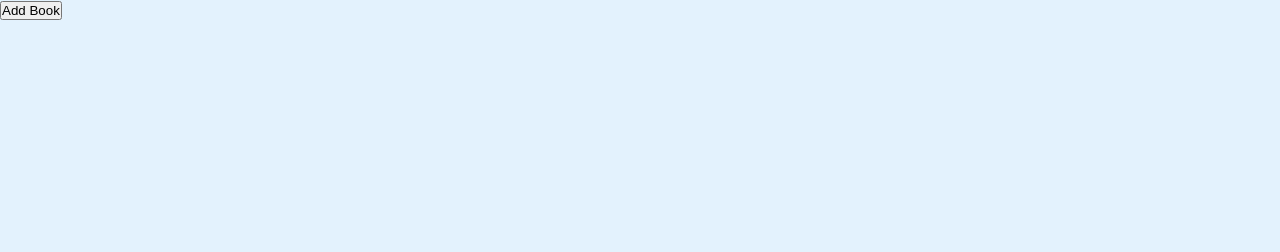
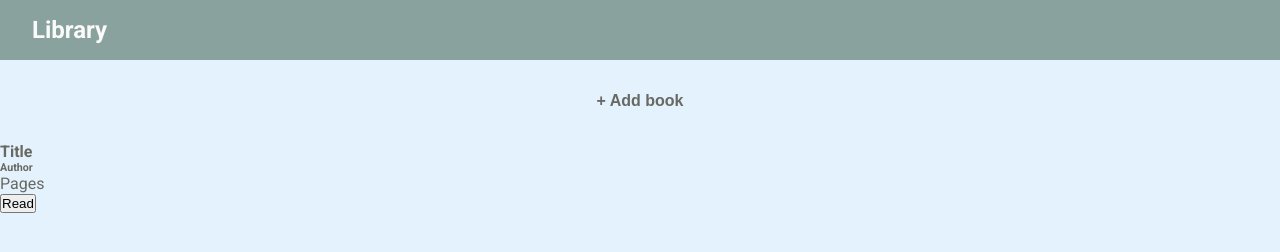
Before and after one commit to ClydeMondero/library-app, a plain HTML site: page index.html in a window 1280 px wide. Drawn offline with Linux system fonts and the light colour scheme.

Commit message:
Added styles to the add book button

```diff
--- a/index.html
+++ b/index.html
@@ -13,28 +13,22 @@
     />
   </head>
   <body>
+    <div class="container">
       <!-- Header -->
-    <!-- <div class="header">
+      <div class="header">
         <h2>Library</h2>
-    </div> -->
-
-    <!-- Books -->
-    <!-- <div class="books-container">
-      <div class="book">
-        <h4>Title</h4>
-        <h6>Author</h6>
-        <p>Pages</p>
-        <button>Read</button>
       </div>
-    </div> -->
 
       <!-- TODO: Style Button -->
-    <button class="add-book-btn">Add Book</button>
 
-    <!-- Add Book Form  -->
+      <div class="btn-container">
+        <button class="add-book-btn">+ Add book</button>
+      </div>
+
+      <!-- Add Book Form -->
       <div class="form-container">
         <form class="form">
-        <h2>Add New Book</h2>
+          <h2>Add new book</h2>
           <input type="text" name="title" placeholder="Title" class="input" />
 
           <input type="text" name="author" placeholder="Author" class="input" />
@@ -50,6 +44,17 @@
           <input type="submit" value="Add" class="button" />
         </form>
       </div>
+
+      <!-- Books -->
+      <div class="books-container">
+        <div class="book">
+          <h4>Title</h4>
+          <h6>Author</h6>
+          <p>Pages</p>
+          <button>Read</button>
+        </div>
+      </div>
+    </div>
     <script src="index.js"></script>
   </body>
 </html>
--- a/index.js
+++ b/index.js
@@ -30,16 +30,19 @@
 //* Shows/Hides Add Book Form
 const addBookBtn = document.querySelector(".add-book-btn");
 const formContainer = document.querySelector(".form-container");
+const booksContainer = document.querySelector(".books-container");
 
 addBookBtn.addEventListener("click", () => {
   formContainer.style.display = "flex";
   addBookBtn.style.display = "none";
+  booksContainer.style.display = "none";
 });
 
 formContainer.addEventListener("click", (e) => {
   if (e.target.matches(".form-container")) {
     formContainer.style.display = "none";
     addBookBtn.style.display = "block";
+    booksContainer.style.display = "block";
 
     //*Clears the input fields
     formContainer.querySelectorAll(".input").forEach((input) => {
--- a/style.css
+++ b/style.css
@@ -16,7 +16,44 @@ body {
   color: var(--color-dark);
 }
 
+.container {
+  width: 100vw;
+  height: 100vh;
+  display: grid;
+  grid-template-rows: auto auto 1fr;
+}
+
+.header {
+  background-color: var(--color-primary);
+  color: var(--color-light);
+  padding: 1rem 2rem;
+}
+
+.btn-container {
+  padding: 1rem;
+  display: flex;
+  align-items: center;
+  justify-content: center;
+}
+
+.add-book-btn {
+  padding: 1rem 2rem;
+  background-color: var(--color-medium);
+  border: none;
+  border-radius: 0.5rem;
+  color: var(--color-dark);
+  font-size: 1rem;
+  font-weight: bold;
+  cursor: pointer;
+  transition: all 3ms;
+}
+
+.add-book-btn:hover {
+  background-color: var(--color-light);
+}
+
 .form-container {
+  background-color: rgba(104, 105, 99, 0.5);
   position: absolute;
   width: 100vw;
   height: 100vh;
```
Lines whose indentation alone changed are shown as unchanged.
